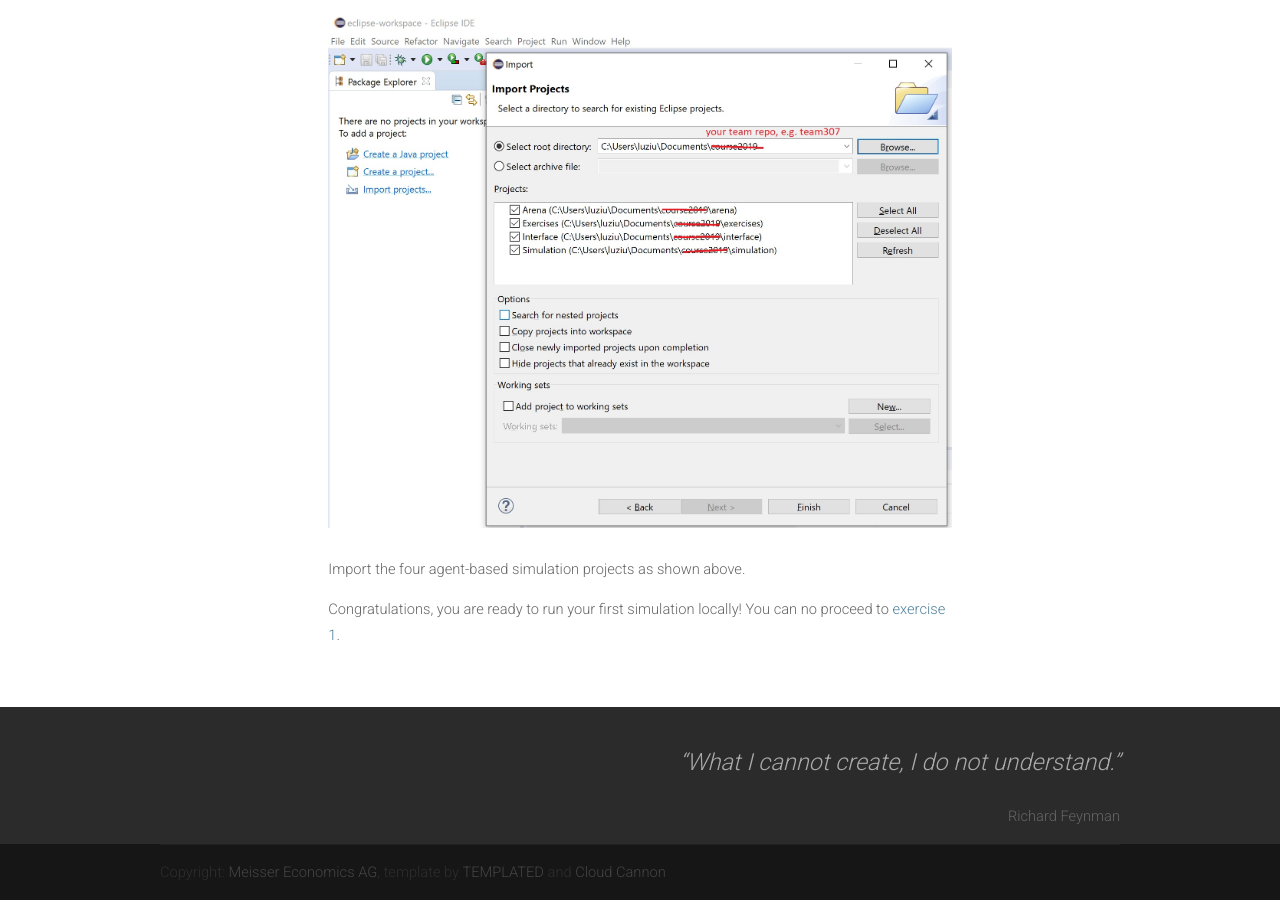
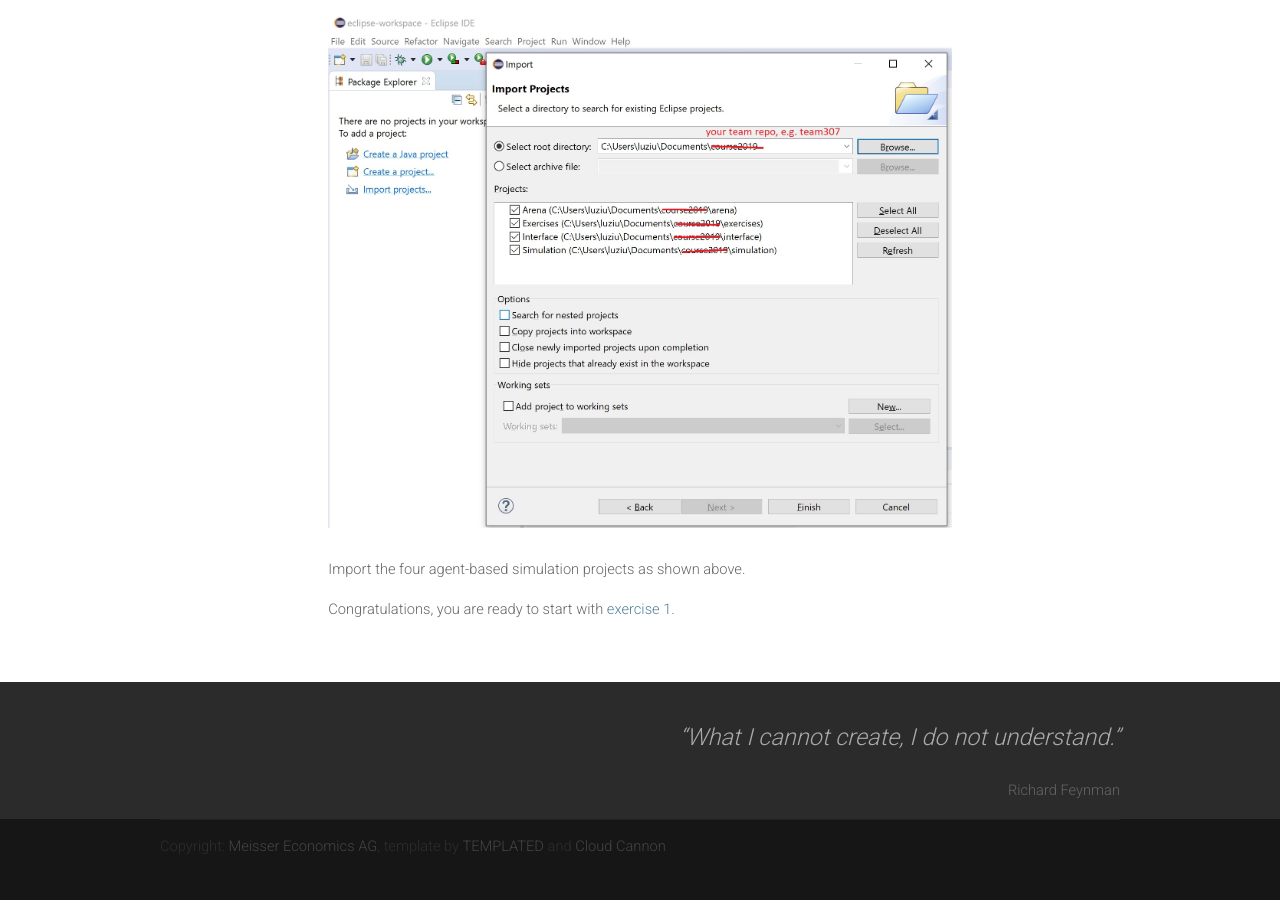
Before and after one commit to meisserecon/www, a Jekyll site: the page built from course/setup.md, in a window 1280 px wide and 900 px high, scrolled down 4673 px. Built offline with Jekyll 4.4.1, drawn with Linux system fonts in a browser that asks for light colours; nearby versions of some CDN libraries; after the commit the page ends 5548 px from its top, so only the background shows below that.

Commit message:
Update setup.md

```diff
--- a/course/setup.md
+++ b/course/setup.md
@@ -28,4 +28,4 @@ permalink: /course/setup
 <a href="/course/eclipse-setup-import-1.jpg"><img src="/course/eclipse-setup-import-1.jpg" alt="" class="image full">
 <p><a href="/course/eclipse-setup-import-2.jpg"><img src="/course/eclipse-setup-import-2.jpg" alt="" class="image full"></a>Import the four agent-based simulation projects as shown above.</p>
 
-<p>Congratulations, you are ready to run your first simulation locally! You can no proceed to <a href="https://github.com/meisser/course2019/blob/master/exercises/journal/exercise01-task.md">exercise 1</a>.</p>
+<p>Congratulations, you are ready to start with <a href="https://github.com/meisser/course2019/blob/master/exercises/journal/exercise01-task.md">exercise 1</a>.</p>
```
